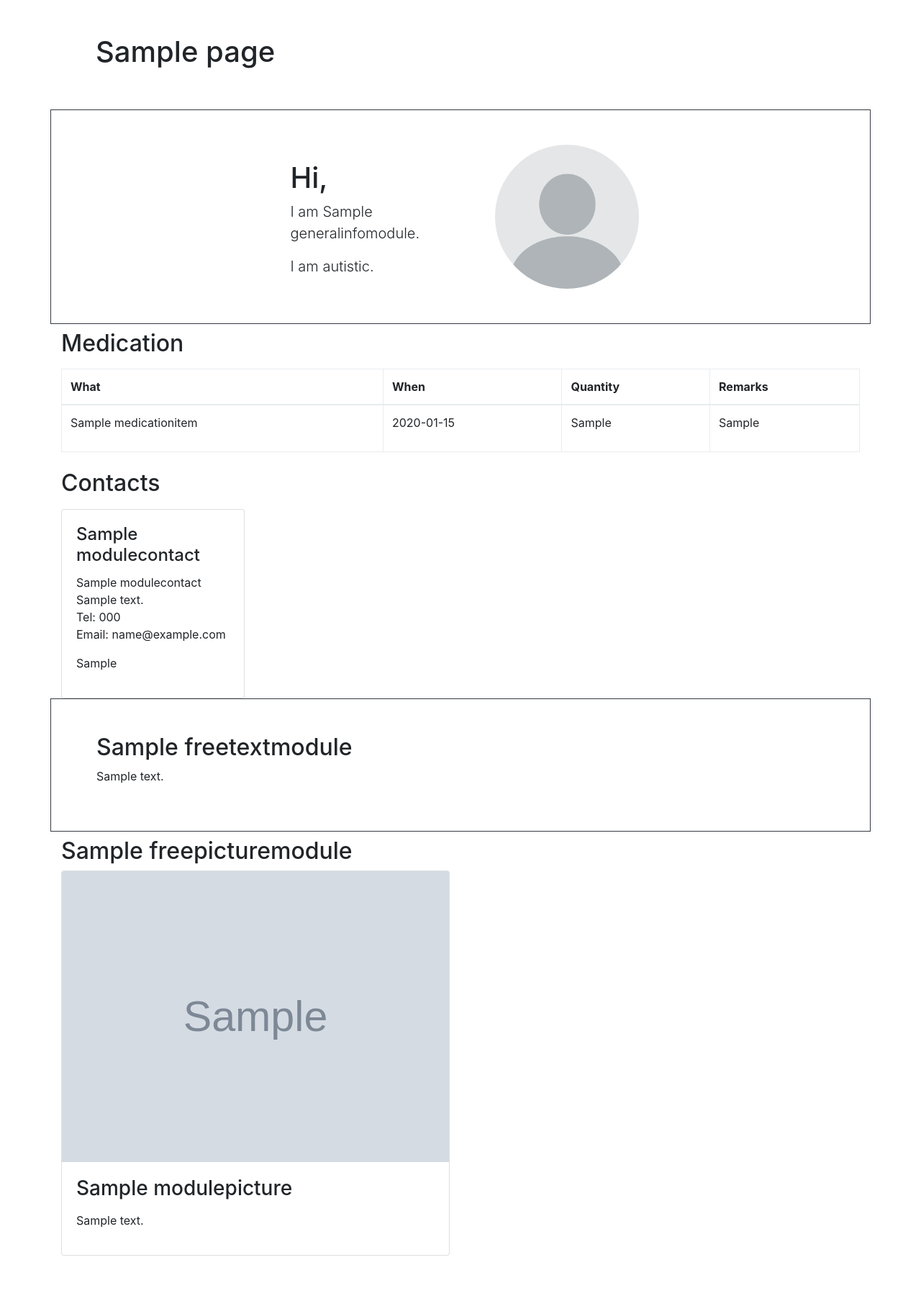
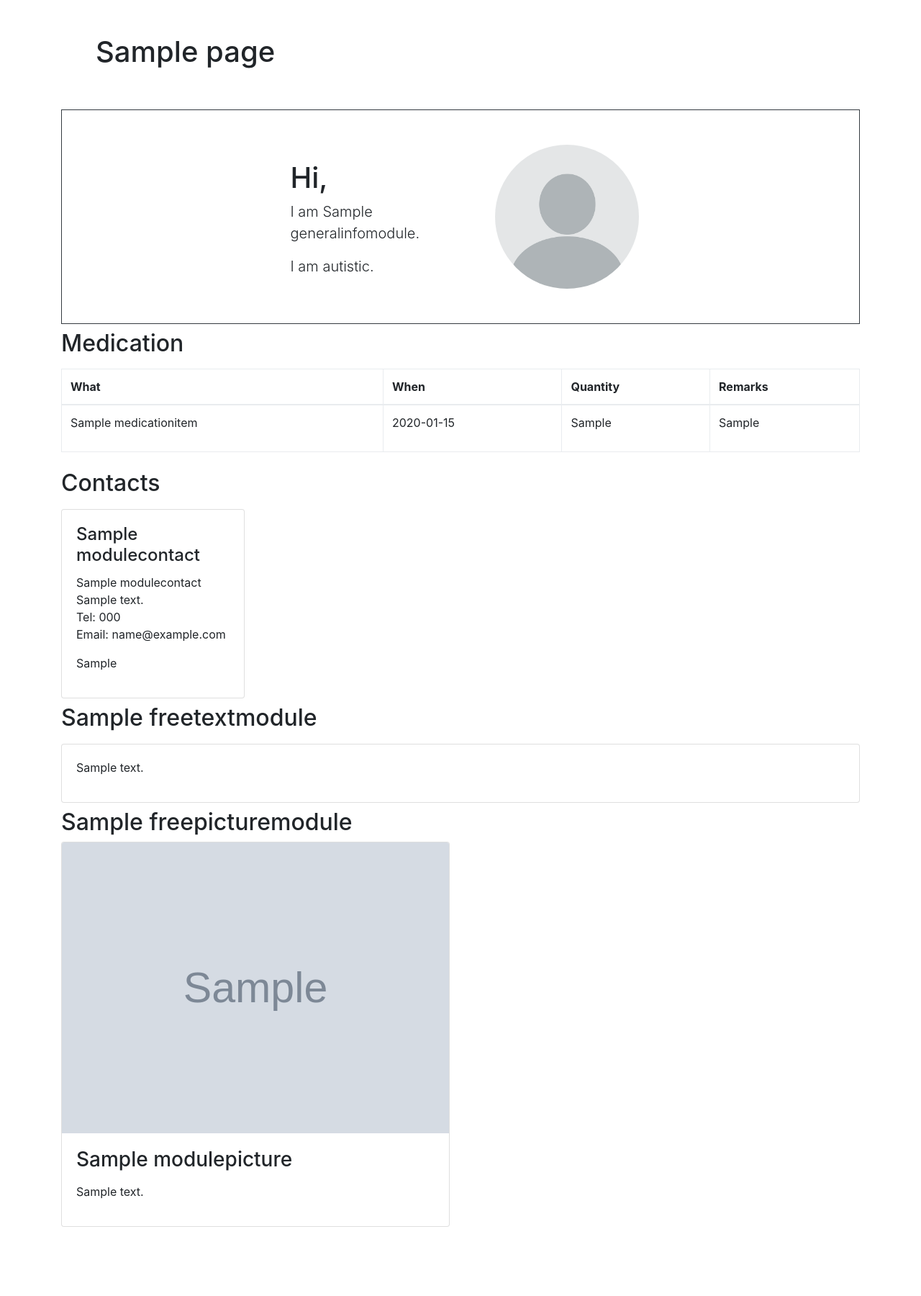
Before and after one commit to aspigirlcodes/uniqid, a Django app: page /pages/1/preview/ in a window 1280 px wide. Shown: the part 58-1858 px from the top of the page at 72% size. After the commit the page ends 1762 px from the top, so only its background shows below. Run offline with Django 3.2, Linux system fonts and the light colour scheme; tables that the repository leaves empty hold one stand-in row (values such as "Sample post"); grey boxes marked "Sample" are stand-in pictures; data that the repository does not hold is empty; parts of the project's set-up code (start-up, migrations or seed data) failed here and were passed over; some libraries are stand-ins or nearby versions.

Commit message:
refactor module display templates

```diff
--- a/pages/templates/pages/_freetext.html
+++ b/pages/templates/pages/_freetext.html
@@ -1,14 +1,18 @@
 
 <section class="freetext-display">
-  <div class="row p-5 border border-dark">
+  <div class="row">
     {% if module.title %}
-    <div class="col-12">
+    <div class="col-12 my-2">
       <h2> {{ module.title }} </h2>
     </div>
     {% endif %}
     {% if module.text %}
     <div class="col-12">
-      {{ module.text|linebreaks }}
+      <div class="card">
+        <div class="card-body">
+          {{ module.text|linebreaks }}
+        </div>
+      </div>
     </div>
     {% endif %}
   </div>
--- a/pages/templates/pages/_generalinfo.html
+++ b/pages/templates/pages/_generalinfo.html
@@ -1,8 +1,9 @@
 {% load static %}
 {% load i18n %}
 
-<section class="generalinfo-display">
-  <div class="row align-items-end justify-content-center border border-dark">
+<section class="generalinfo-display border border-dark">
+  <div class="row align-items-end justify-content-center ">
+
     <div class="col-12 col-sm-6 col-md-4 col-lg-3 order-sm-2 text-center p-5">
       <img src="{% static "img/blank-profile-picture.png" %}" class="rounded-circle profile-img" alt="avatar">
     </div>
```
Also changed, not shown: pages/templates/pages/_freelist.html (+10 -5 lines), pages/templates/pages/_sensory.html (+15 -8 lines).
